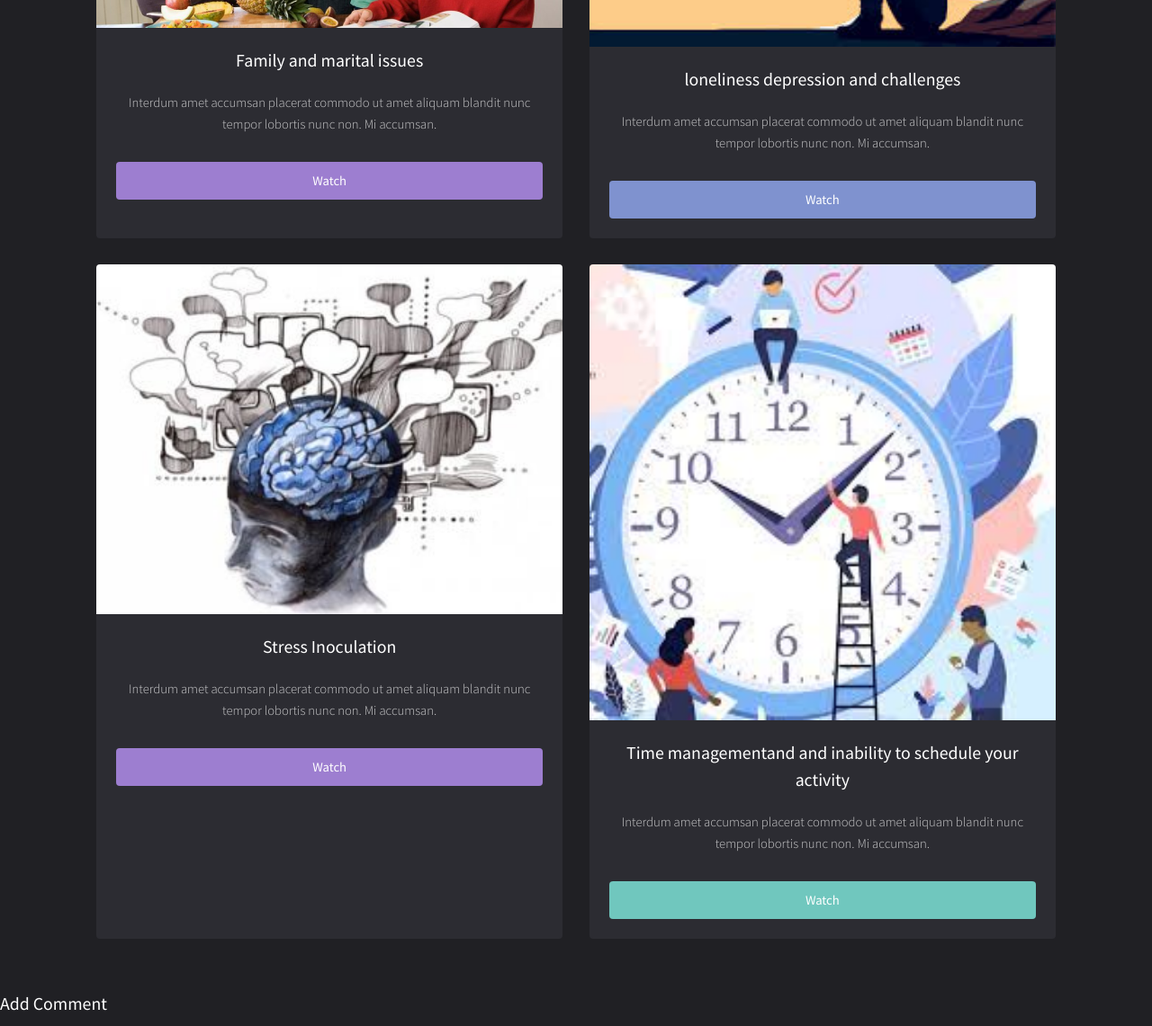
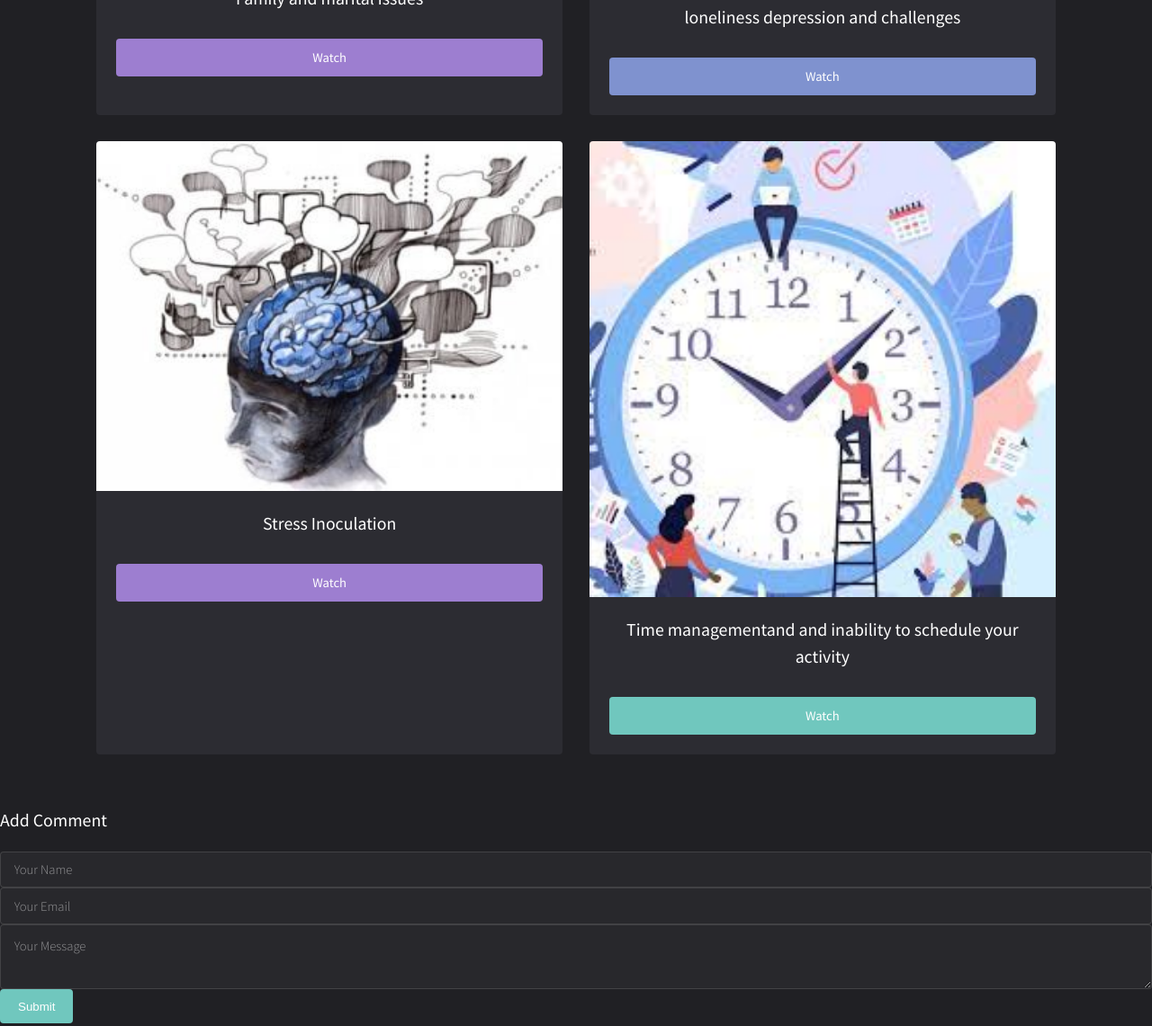
Before and after one commit to khalid-08/Careerg.org, a plain HTML site: page index.html in a window 1280 px wide. Shown: the part 1560-2701 px from the top of the page at 90% size. Drawn offline with Linux system fonts and the light colour scheme.

Commit message:
Update index.html

```diff
--- a/index.html
+++ b/index.html
@@ -53,7 +53,7 @@
 								<a href="https://youtu.be/-zo0FjYsO7I" class="image fit"><img src="images/drug.jpeg" alt="" /></a>
 								<div class="inner">
 									<h3>Drug Abuse</h3>
-									<p>Interdum amet accumsan placerat commodo ut amet aliquam blandit nunc tempor lobortis nunc non. Mi accumsan.</p>
+									<p></p>
 									<a href="https://youtu.be/-zo0FjYsO7I" class="button style2 fit" data-poptrox="youtube,800x400">Watch</a>
 								</div>
 							</div>
@@ -62,7 +62,7 @@
 								<a href="https://youtu.be/IwqfQtIlQ4M" class="image fit"><img src="images/family and marital issues.jpeg" alt="" /></a>
 								<div class="inner">
 									<h3>Family and marital issues</h3>
-									<p>Interdum amet accumsan placerat commodo ut amet aliquam blandit nunc tempor lobortis nunc non. Mi accumsan.</p>
+									<p></p>
 									<a href="https://youtu.be/IwqfQtIlQ4M" class="button style3 fit" data-poptrox="youtube,800x400">Watch</a>
 								</div>
 							</div>
@@ -71,7 +71,7 @@
 								<a href="https://youtu.be/k25QB3D9Uss" class="image fit"><img src="images/loneliness depression and frustration.jpeg" alt="" /></a>
 								<div class="inner">
 									<h3>loneliness depression and challenges </h3>
-									<p>Interdum amet accumsan placerat commodo ut amet aliquam blandit nunc tempor lobortis nunc non. Mi accumsan.</p>
+									<p></p>
 									<a href="https://youtu.be/k25QB3D9Uss" class="button style2 fit" data-poptrox="youtube,800x400">Watch</a>
 								</div>
 							</div>
@@ -80,8 +80,8 @@
 								<a href="https://youtu.be/15GaKTP0gFE" class="image fit"><img src="images/stress ino.jpeg" alt="" /></a>
 								<div class="inner">
 									<h3>Stress Inoculation</h3>
-									<p>Interdum amet accumsan placerat commodo ut amet aliquam blandit nunc tempor lobortis nunc non. Mi accumsan.</p>
-									<a href="https://youtu.be/AhMPgiObr0Q" class="button style3 fit" data-poptrox="youtube,800x400">Watch</a>
+									<p></p>
+									<a href="https://youtu.be/15GaKTP0gFE" class="button style3 fit" data-poptrox="youtube,800x400">Watch</a>
 								</div>
 							</div>
 
@@ -89,7 +89,7 @@
 								<a href="https://youtu.be/iONDebHX9qk" class="image fit"><img src="images/Time management .jpeg" alt="" /></a>
 								<div class="inner">
 									<h3>Time managementand and inability to schedule your activity</h3>
-									<p>Interdum amet accumsan placerat commodo ut amet aliquam blandit nunc tempor lobortis nunc non. Mi accumsan.</p>
+									<p></p>
 									<a href="https://youtu.be/iONDebHX9qk" class="button fit" data-poptrox="youtube,800x400">Watch</a>
 								</div>
 							</div>
```
